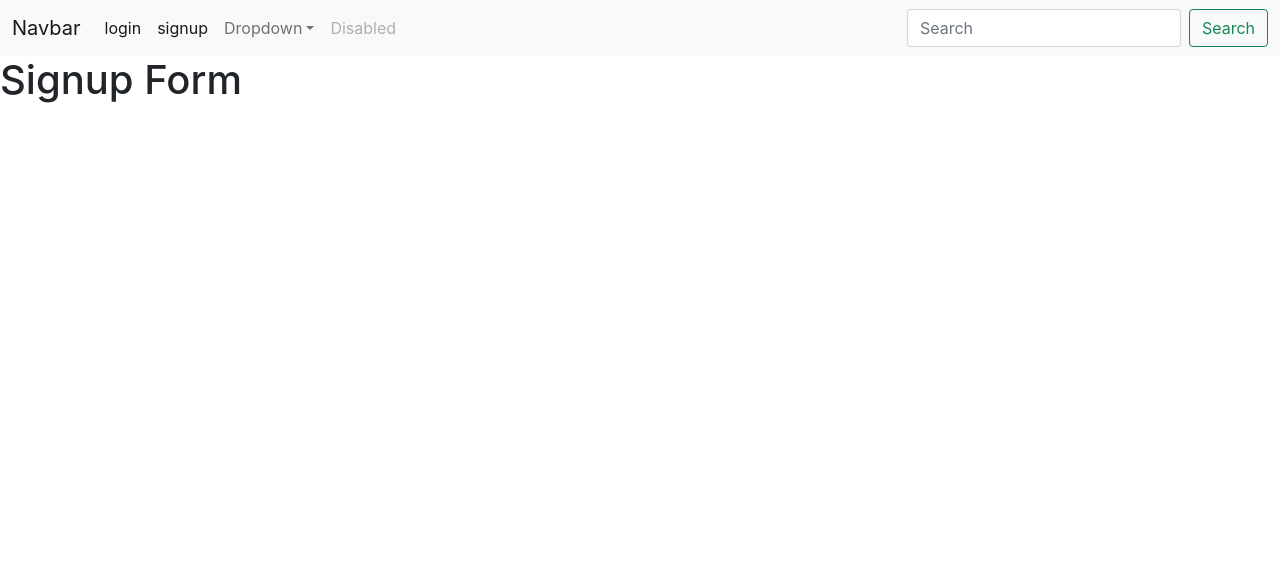
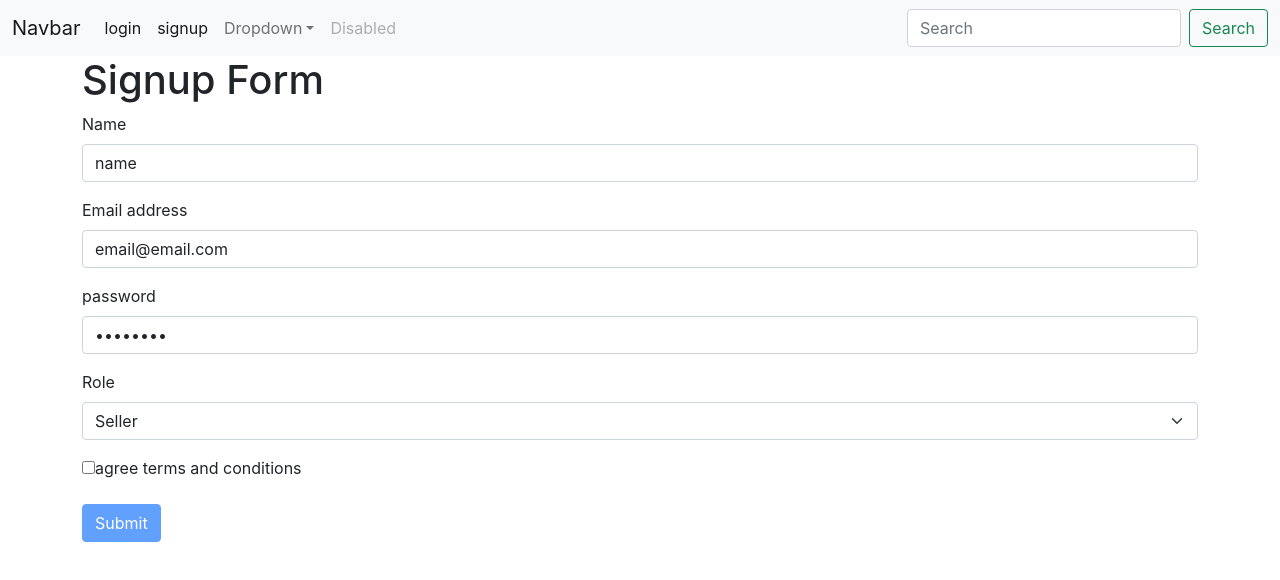
Before and after one commit to sagartmg2/Bhadra, a React (Create React App) app in the folder frontend/: page /signup in a window 1280 px wide. Shown: the top 580 px of the page. Built offline with nearby package versions, Linux system fonts and the light colour scheme.

Commit message:
login page

```diff
--- a/frontend/package.json
+++ b/frontend/package.json
@@ -6,6 +6,7 @@
     "@testing-library/jest-dom": "^5.16.5",
     "@testing-library/react": "^13.4.0",
     "@testing-library/user-event": "^13.5.0",
+    "axios": "^1.1.3",
     "react": "^18.2.0",
     "react-dom": "^18.2.0",
     "react-router-dom": "^6.4.3",
--- a/frontend/src/App.js
+++ b/frontend/src/App.js
@@ -10,10 +10,12 @@ export default function App() {
     <div>
       <BrowserRouter>
         <Navbar />
-        <Routes>
-          <Route path='login' element={<Login />} />
-          <Route path='signup' element={<Signup />} />
-        </Routes>
+        <div className='container'>
+          <Routes>
+            <Route path='login' element={<Login />} />
+            <Route path='signup' element={<Signup email="em@em.com" />} />
+          </Routes>
+        </div>
       </BrowserRouter>
     </div>
   );
--- a/frontend/src/page/Signup.jsx
+++ b/frontend/src/page/Signup.jsx
@@ -1,15 +1,77 @@
-import React from 'react';
+import React, { useState } from 'react';
+import axios from "axios"
+function Signup(props) {
 
-function Signup() {
+    const [email, setEmail] = useState(props.email);
+    const [name, setName] = useState("user s name");
+
+    const [payload, setPayload] = useState({
+        name: "name",
+        email: "email@email.com",
+        password: "password",
+        role: "seller",
+        phone: "23423",
+        wod: "2",
+        terms: false,
+    })
+
+    function handleSubmit(event) {
+        event.preventDefault();
+        console.log(event.target.email.value)
+
+        axios.post("https://mern-ecommerce70.herokuapp.com/api/users/signup", payload).then(res => {
+            console.log({ res })
+        }).catch(err => {
+            console.log({ err })
+        })
+    }
+
+    function handleChange(event) {
+        // object destructiong // spread...
+    }
+
     return (
         <div>
             <h1>Signup Form</h1>
-            <form>
 
-                {/*
-    how to call api from react..
-*/}
+            <form onSubmit={handleSubmit}>
+                <div className="mb-3">
+                    <label htmlFor="name" className="form-label">Name</label>
+                    <input type="text" className="form-control" id="name" name='name'
+                        onChange={(e) => setPayload({
+                            name: e.target.value
+                        })}
+                        value={payload.name} />
+                </div>
+                <div className="mb-3">
+                    <label htmlFor="email" className="form-label">Email address</label>
+                    <input type="email" className="form-control" id="email" name='email'
+                        onChange={(e) => setPayload({
+                            email: e.target.value
+                        })}
+                        value={payload.email}
+                    />
+                </div>
+                <div className="mb-3">
+                    <label htmlFor="password" className="form-label">password</label>
+                    <input type="password" className="form-control" id="password" name='password'
+                        onChange={(e) => setEmail(e.target.value)}
+                        value={payload.password} />
+                </div>
+                <div className="mb-3">
+                    <label htmlFor="" className="form-label">Role</label>
+                    <select className="form-select" aria-label="Default select example" value={payload.role}>
+                        <option value="buyer">Buyer</option>
+                        <option value="seller">Seller</option>
+                    </select>
+                </div>
+                <div className="mb-3">
+                    <input type="checkbox" id='terms' checked={payload.terms} />
+                    <label htmlFor="terms" className="form-label">agree terms and conditions</label>
+                </div>
+                <button type="submit" className="btn btn-primary" disabled={payload.terms ? false : true} >Submit</button>
             </form>
+
         </div>
     );
 }
```
Also changed, not shown: frontend/src/page/Login.jsx (+33 -0 lines), 1 other file (tests, documents, lock files or other folders).
